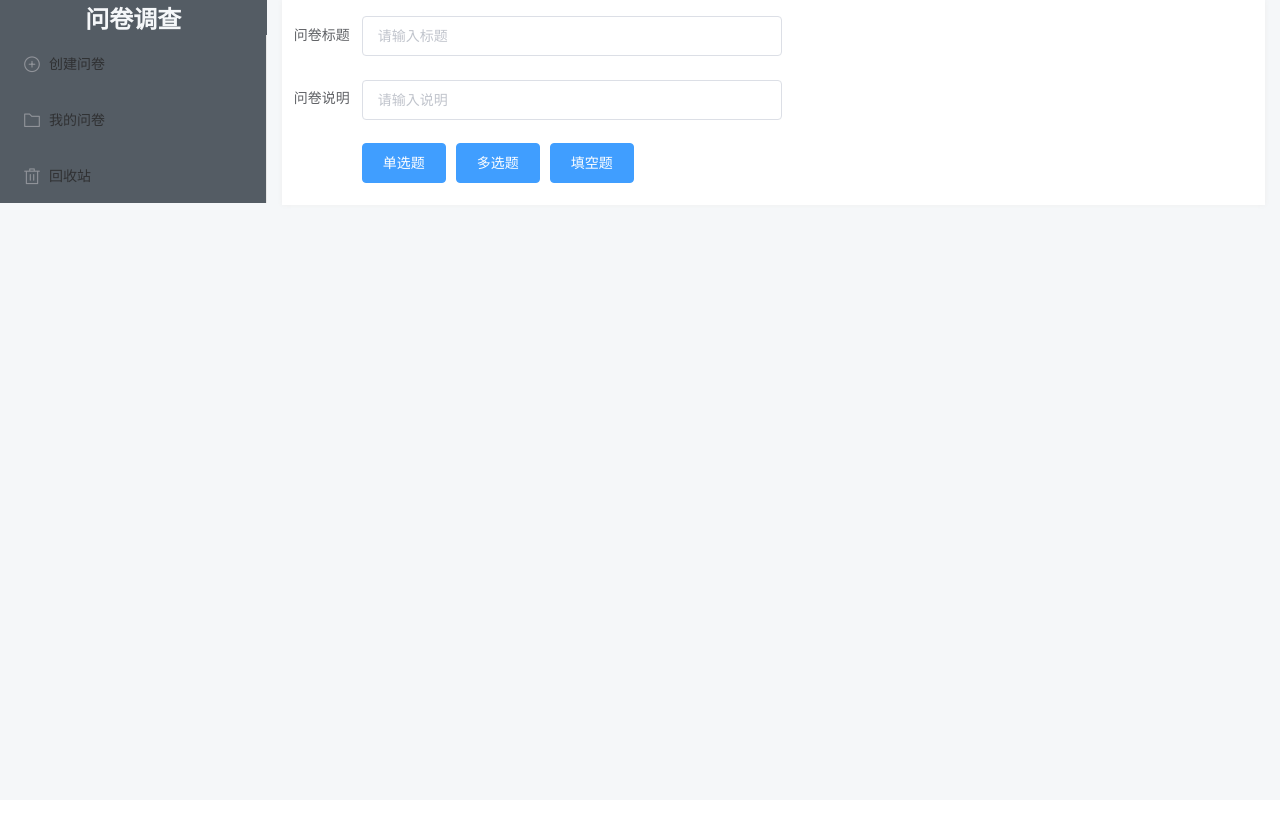
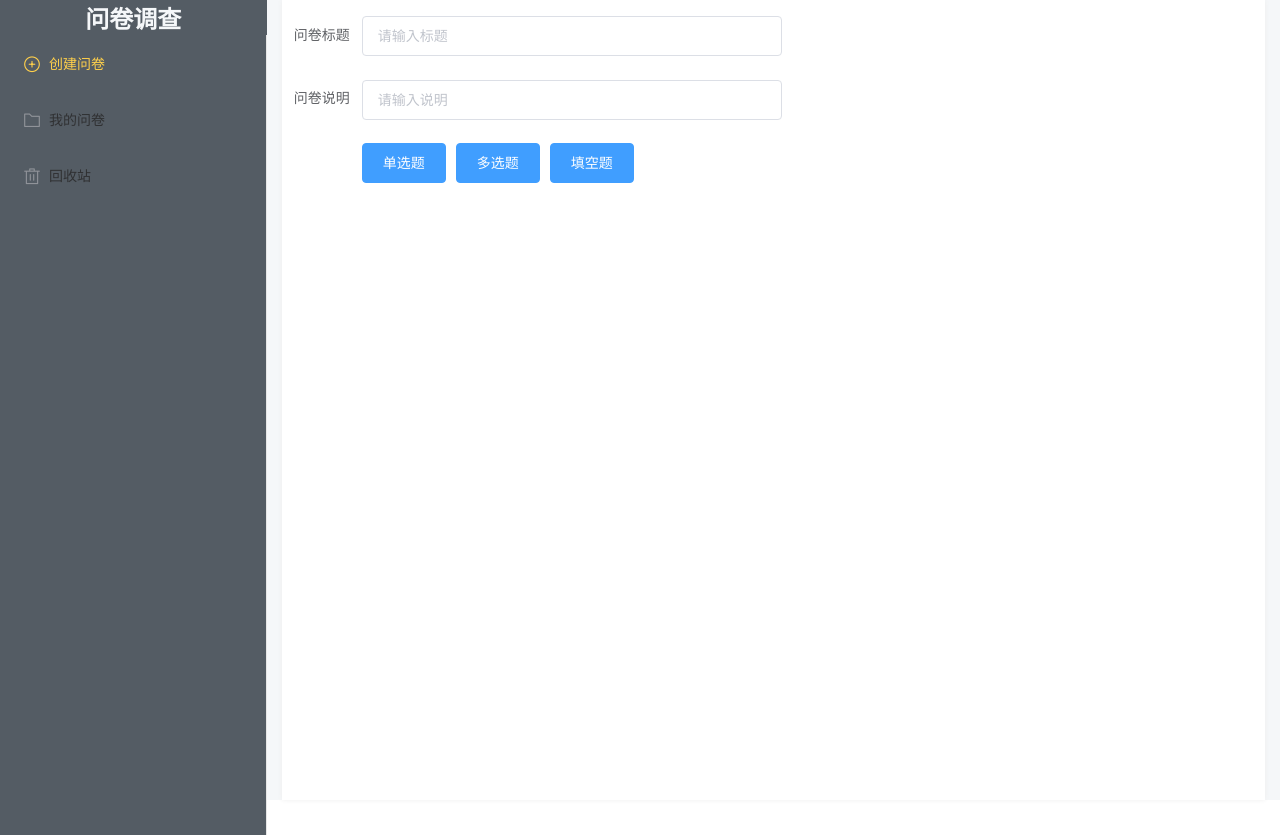
Before and after one commit to genhao3/Questionnaire_survey, a Vue app: page /#/addQues in a window 1280 px wide. Before the commit the page ends 800 px from the top, so only its background shows below. Built offline with nearby package versions, Linux system fonts and the light colour scheme.

Commit message:
爷来辣

```diff
--- a/src/views/addQues/addQues.vue
+++ b/src/views/addQues/addQues.vue
@@ -1,16 +1,16 @@
 <template>
   <div class="quesContainer">
-       <el-form :label-position="labelPosition" label-width="80px" >
-               <el-form-item label="问卷标题" class="quesTitle" >
-                   <el-input v-model="quesList.title" placeholder="请输入标题" ></el-input>
+    <el-form :label-position="labelPosition" label-width="80px">
+      <el-form-item label="问卷标题" class="quesTitle">
+        <el-input v-model="quesList.title" placeholder="请输入标题"></el-input>
       </el-form-item>
-               <el-form-item label="问卷说明" class="quesTitle" >
-                   <el-input v-model="quesList.instructions" placeholder="请输入说明" ></el-input>
+      <el-form-item label="问卷说明" class="quesTitle">
+        <el-input v-model="quesList.instructions" placeholder="请输入说明"></el-input>
       </el-form-item>
       <el-form-item>
-                    <el-button type="primary"  @click="addRadio('danxuan')">单选题</el-button>
-                    <el-button type="primary"  @click="addCheckbox('duoxuan')">多选题</el-button>
-                    <el-button type="primary"  @click="addTextarea('tiankong')">填空题</el-button>
+        <el-button type="primary" @click="addRadio('danxuan')">单选题</el-button>
+        <el-button type="primary" @click="addCheckbox('duoxuan')">多选题</el-button>
+        <el-button type="primary" @click="addTextarea('tiankong')">填空题</el-button>
       </el-form-item>
     </el-form>
     <!--单选题弹框-->
@@ -20,13 +20,23 @@
           <el-input v-model="addRadioForm.name"></el-input>
         </el-form-item>
         <el-form-item label="选项">
-                    <div v-for="(item,index) in addRadioForm.options">
+          <div v-for="(item,index) in addRadioForm.options" :key="index">
             <el-row>
               <el-col :span="18">
-                                <el-input  placeholder="请输入内容" v-model="addRadioForm.options[index]" ></el-input>
+                <el-input placeholder="请输入内容" v-model="addRadioForm.options[index]"></el-input>
               </el-col>
-                                <el-button type="success" @click="addRadioItem(index)" icon="el-icon-plus" size="small"></el-button>
-                                <el-button type="danger" @click="delRadioItem(index)" icon="el-icon-minus" size="small"></el-button>
+              <el-button
+                type="success"
+                @click="addRadioItem(index)"
+                icon="el-icon-plus"
+                size="small"
+              ></el-button>
+              <el-button
+                type="danger"
+                @click="delRadioItem(index)"
+                icon="el-icon-minus"
+                size="small"
+              ></el-button>
             </el-row>
           </div>
         </el-form-item>
@@ -43,13 +53,23 @@
           <el-input v-model="addCheckboxForm.name"></el-input>
         </el-form-item>
         <el-form-item label="选项">
-                    <div v-for="(item,index) in addCheckboxForm.options">
+          <div v-for="(item,index) in addCheckboxForm.options" :key="index">
             <el-row>
               <el-col :span="18">
-                                <el-input  placeholder="请输入内容" v-model="addCheckboxForm.options[index]" ></el-input>
+                <el-input placeholder="请输入内容" v-model="addCheckboxForm.options[index]"></el-input>
               </el-col>
-                            <el-button type="success" @click="addCheckboxItem(index)" icon="el-icon-plus" size="small"></el-button>
-                            <el-button type="danger" @click="delCheckboxItem(index)" icon="el-icon-minus" size="small"></el-button>
+              <el-button
+                type="success"
+                @click="addCheckboxItem(index)"
+                icon="el-icon-plus"
+                size="small"
+              ></el-button>
+              <el-button
+                type="danger"
+                @click="delCheckboxItem(index)"
+                icon="el-icon-minus"
+                size="small"
+              ></el-button>
             </el-row>
           </div>
         </el-form-item>
@@ -66,10 +86,15 @@
           <el-input v-model="addTextareaForm.name"></el-input>
         </el-form-item>
         <el-form-item label="选项">
-                    <div v-for="(item,index) in addTextareaForm.options">
+          <div v-for="(item,index) in addTextareaForm.options" :key="index">
             <el-row>
               <el-col :span="24">
-                                <el-input  placeholder="请输入内容" type="textarea" :rows="5" v-model="addTextareaForm.options[index]" ></el-input>
+                <el-input
+                  placeholder="请输入内容"
+                  type="textarea"
+                  :rows="5"
+                  v-model="addTextareaForm.options[index]"
+                ></el-input>
               </el-col>
             </el-row>
           </div>
@@ -85,99 +110,116 @@
 <script>
 export default {
   name: "addQues",
-    data(){
-        return{
-            radioVisible:false, //控制单选题弹框
-            checkboxVisible:false,//控制多选题弹框
-            textareaVisible:false,//控制填空题弹框
-            quesList: {             // 问卷总题目
-                title:'',
-                instructions:'',
-                options:[]
+  data() {
+    return {
+      radioVisible: false, //控制单选题弹框
+      checkboxVisible: false, //控制多选题弹框
+      textareaVisible: false, //控制填空题弹框
+      quesList: {
+        // 问卷总题目
+        title: "",
+        instructions: "",
+        options: []
       },
-            labelPosition:'right',
-            addRadioForm:{      //单选题题目
-                options:['选项1','选项2']
+      labelPosition: "right",
+      addRadioForm: {
+        //单选题题目
+        options: ["选项1", "选项2"]
       },
-            addCheckboxForm:{//多选题题目
-                options:['选项1','选项2']
+      addCheckboxForm: {
+        //多选题题目
+        options: ["选项1", "选项2"]
       },
-            addTextareaForm:{   //填空题题目
-                options:['填空内容']
+      addTextareaForm: {
+        //填空题题目
+        options: ["填空内容"]
       }
-        }
+    };
   },
- methods:{
-     addRadio:function (type) {      //打开添加单选题弹框
-         this.radioVisible = true
-         this.addRadioForm.type = type
+  methods: {
+    addRadio: function(type) {
+      //打开添加单选题弹框
+      this.radioVisible = true;
+      this.addRadioForm.type = type;
     },
-     addCheckbox:function(type){    //打开添加多选题弹框
-         this.checkboxVisible = true
-         this.addCheckboxForm.type = type
+    addCheckbox: function(type) {
+      //打开添加多选题弹框
+      this.checkboxVisible = true;
+      this.addCheckboxForm.type = type;
     },
-     addTextarea:function(type){    //打开添加填空题弹框
-       this.textareaVisible = true
-       this.addTextareaForm.type = type
+    addTextarea: function(type) {
+      //打开添加填空题弹框
+      this.textareaVisible = true;
+      this.addTextareaForm.type = type;
+    },
+    addRadioItem: function(index) {
+      //添加单选题选项
 
+      this.addRadioForm.options.push("选项");
+      console.log(this.addRadioForm.options);
     },
-     addRadioItem:function (index) {      //添加单选题选项
-         this.addRadioForm.options.push('选项')
-         console.log(this.addRadioForm.options)
+    delRadioItem: function(index) {
+      //删除单选题选项
+      if (this.addRadioForm.options.length === 1) return false;
+      this.addRadioForm.options.splice(index, 1);
+      console.log(this.addRadioForm.options);
     },
-     delRadioItem:function (index) {      //删除单选题选项
-         this.addRadioForm.options.splice(index,1)
-         console.log(this.addRadioForm.options)
+    addCheckboxItem: function(index) {
+      //添加多选题选项
+      this.addCheckboxForm.options.push("选项");
+      console.log(this.addCheckboxForm.options);
     },
-    addCheckboxItem:function (index) {      //添加多选题选项
-        this.addCheckboxForm.options.push('选项')
-        console.log(this.addCheckboxForm.options)
+    delCheckboxItem: function(index) {
+      //删除多选题选项
+      if (this.addCheckboxForm.options.length === 1) return false;
+      this.addCheckboxForm.options.splice(index, 1);
+      console.log(this.addCheckboxForm.options);
     },
-    delCheckboxItem:function (index) {      //删除多选题选项
-        this.addCheckboxForm.options.splice(index,1)
-        console.log(this.addCheckboxForm.options)
+    addRadioList: function(addRadioForm) {
+      // 添加单选题
+      this.addRadioForm.seq = this.quesList.options.length + 1; //题号
+      this.quesList.options.push(addRadioForm);
+      this.addRadioForm = {
+        options: ["选项1", "选项2"]
+      };
+      this.radioVisible = false;
+      console.log(this.quesList);
     },
-    addRadioList:function (addRadioForm) {      // 添加单选题
-         this.addRadioForm.seq = this.quesList.options.length + 1 //题号
-        this.quesList.options.push(addRadioForm)
-        this.addRadioForm={
-            options:['选项1','选项2']
-        }
-        this.radioVisible = false
-        console.log(this.quesList)
+    addCheckboxList: function(addCheckboxForm) {
+      //添加多选题
+      this.addCheckboxForm.seq = this.quesList.options.length + 1; //题号
+      this.quesList.options.push(addCheckboxForm);
+      this.addCheckboxForm = {
+        options: ["选项1", "选项2"]
+      };
+      this.checkboxVisible = false;
+      console.log(this.quesList);
     },
-    addCheckboxList:function (addCheckboxForm) {    //添加多选题
-        this.addCheckboxForm.seq = this.quesList.options.length + 1 //题号
-        this.quesList.options.push(addCheckboxForm)
-        this.addCheckboxForm={
-            options:['选项1','选项2']
-        }
-        this.checkboxVisible = false
-        console.log(this.quesList)
+    addTextareaList: function(addTextareaForm) {
+      //添加填空题
+      this.addTextareaForm.seq = this.quesList.options.length + 1; //题号
+      this.quesList.options.push(addTextareaForm);
+      this.addTextareaForm = {
+        options: ["填空题"]
+      };
+      this.textareaVisible = false;
+      console.log(this.quesList);
     },
-    addTextareaList:function(addTextareaForm){      //添加填空题
-        this.addTextareaForm.seq = this.quesList.options.length + 1 //题号
-        this.quesList.options.push(addTextareaForm)
-        this.addTextareaForm={
-            options:['填空题']
-        }
-        this.textareaVisible = false
-        console.log(this.quesList)
-    },
-    calAdd:function () {    //关闭弹框
+    calAdd: function() {
+      //关闭弹框
       this.radioVisible = false;
       this.textareaVisible = false;
       this.checkboxVisible = false;
     }
   }
-}
+};
 </script>
 
 <style scoped>
-.quesContainer{
+.quesContainer {
   margin: 15px 15px 0 0;
 }
-.quesTitle{
+.quesTitle {
   width: 500px;
 }
 </style>
--- a/src/views/index/index.vue
+++ b/src/views/index/index.vue
@@ -1,20 +1,24 @@
 <template>
   <div class="layout">
-    <el-row type="flex">
+    <el-row type="flex" class="lay-out-box">
       <el-col :span="5">
         <h3 class="layout-header">问卷调查</h3>
         <el-menu
-                    default-active="1"  class="el-menu-vertical-demo" background-color="#545c64" ext-color="#fff"
-                  active-text-color="#ffd04b" >
-                <router-link v-for="(item,index) in navList" :to="item.path" :key="index">
-                    <el-menu-item :index="index+1">
+          default-active="1"
+          class="el-menu-vertical-demo"
+          background-color="#545c64"
+          ext-color="#fff"
+          active-text-color="#ffd04b"
+        >
+          <router-link v-for="(item,navIndex) in navList" :to="item.path" :key="navIndex">
+            <el-menu-item :index="(navIndex+1).toString()">
               <i :class="item.icon"></i>
               <span slot="title">{{item.title}}</span>
             </el-menu-item>
           </router-link>
         </el-menu>
       </el-col>
-        <el-col  class="layout-right" :span="18">
+      <el-col class="layout-right" :span="18">
         <router-view></router-view>
       </el-col>
     </el-row>
@@ -24,51 +28,54 @@
 <script>
 export default {
   name: "index",
-     data(){
+  data() {
     return {
-            navList:[
+      navList: [
         {
-                    path:'/addQues',
-                    icon:'el-icon-circle-plus-outline',
-                    title:'创建问卷'
+          path: "/addQues",
+          icon: "el-icon-circle-plus-outline",
+          title: "创建问卷"
         },
         {
-                    path:'/myQuestionnaire',
-                    icon:'el-icon-folder',
-                    title:'我的问卷'
+          path: "/myQuestionnaire",
+          icon: "el-icon-folder",
+          title: "我的问卷"
         },
         {
-                    path:'/trashBin',
-                    icon:'el-icon-delete',
-                    title:'回收站'
+          path: "/trashBin",
+          icon: "el-icon-delete",
+          title: "回收站"
         }
       ]
-         }
+    };
   },
-     computed:{
-
-     }
-}
+  computed: {}
+};
 </script>
 
 <style lang="scss" scoped>
-
-.layout{
+.layout {
   position: relative;
   background: #f5f7f9;
   height: 100vh;
 }
-.layout-header{
+.lay-out-box {
+  height: 100%;
+}
+.el-menu-vertical-demo {
+  height: 100%;
+}
+.layout-header {
   color: #f5f7f9;
   text-align: center;
   font-size: 24px;
   background-color: #545c64;
 }
-.layout-right{
+.layout-right {
   background-color: #fff;
   margin: 0 15px;
   box-shadow: 0 0 5px #eee;
-    flex:1;
+  flex: 1;
   display: flex;
   box-sizing: border-box;
 }
```
Also changed, not shown: 2 other files (tests, documents, lock files or other folders). Lines whose indentation alone changed are shown as unchanged.
